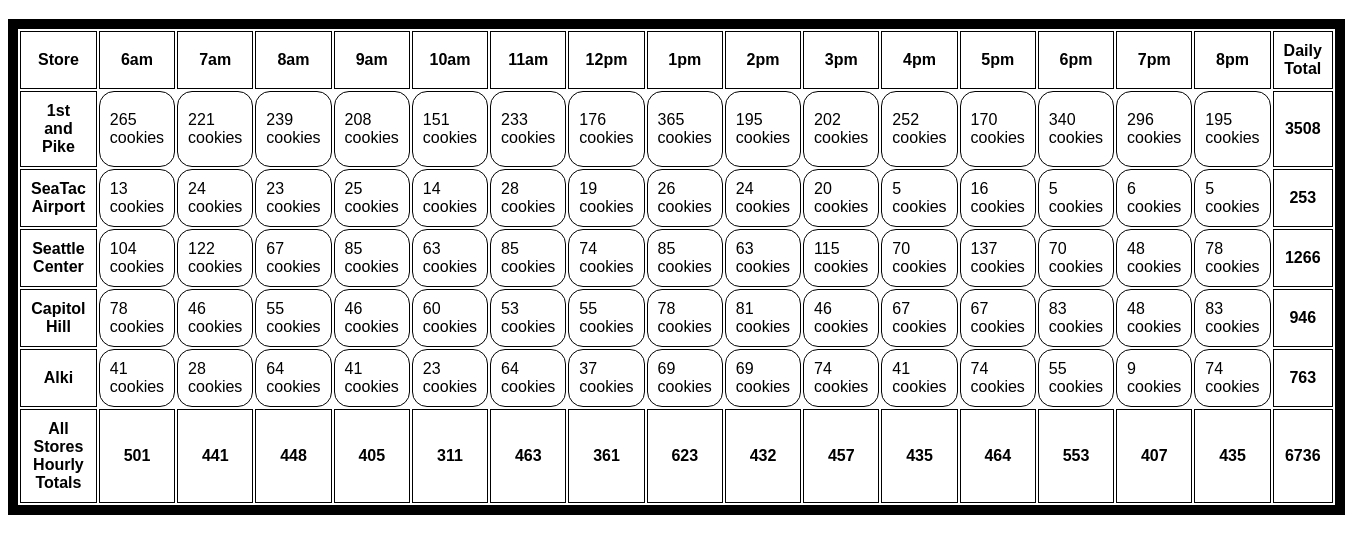
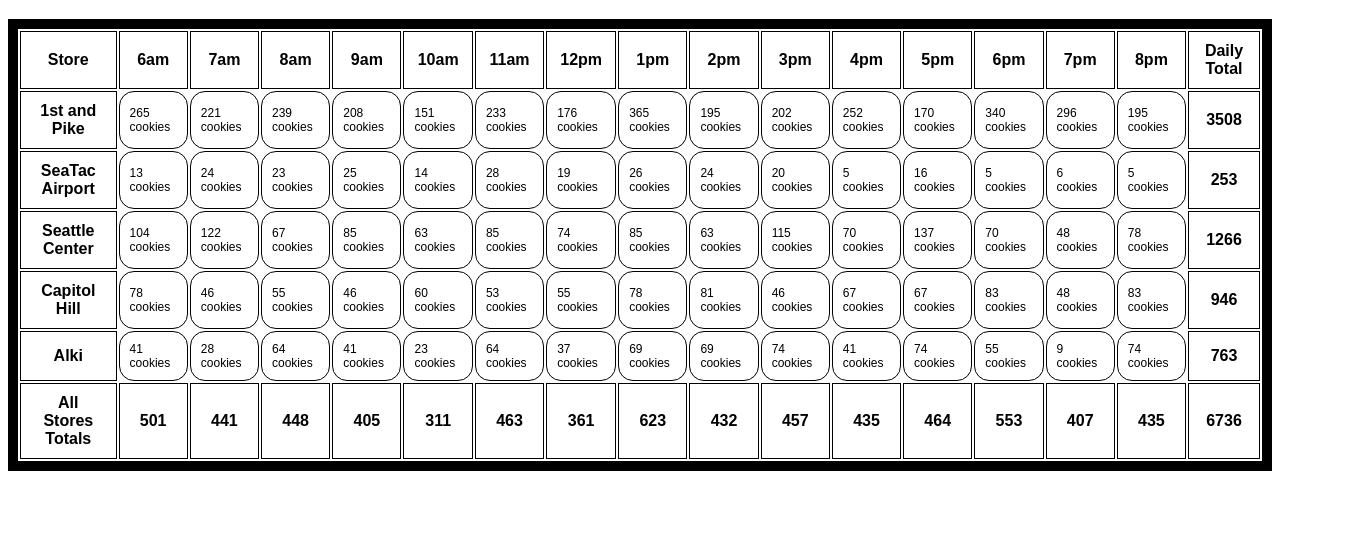
Before and after one commit to ALB37/cookie-stand, a plain HTML site: page sales.html in a window 1280 px wide. Shown: the part 61-614 px from the top of the page, 1345 px wide, since content can reach past the window. Drawn offline with Linux system fonts and the light colour scheme.

Commit message:
Cleaned up css/html

```diff
--- a/app.js
+++ b/app.js
@@ -114,7 +114,7 @@ function makeTotals() {
   var trEl = document.createElement('tr');
 
   var thEl = document.createElement('th');
-  thEl.textContent = 'All Stores Hourly Totals';
+  thEl.textContent = 'All Stores Totals';
   trEl.appendChild(thEl);
 
   for (var i in hours) {
--- a/salesstyle.css
+++ b/salesstyle.css
@@ -17,6 +17,7 @@ td {
   border: 1px solid black;
   background: white;
   padding: 10px;
+  font-size: 12px;
 }
 
 th {
```
